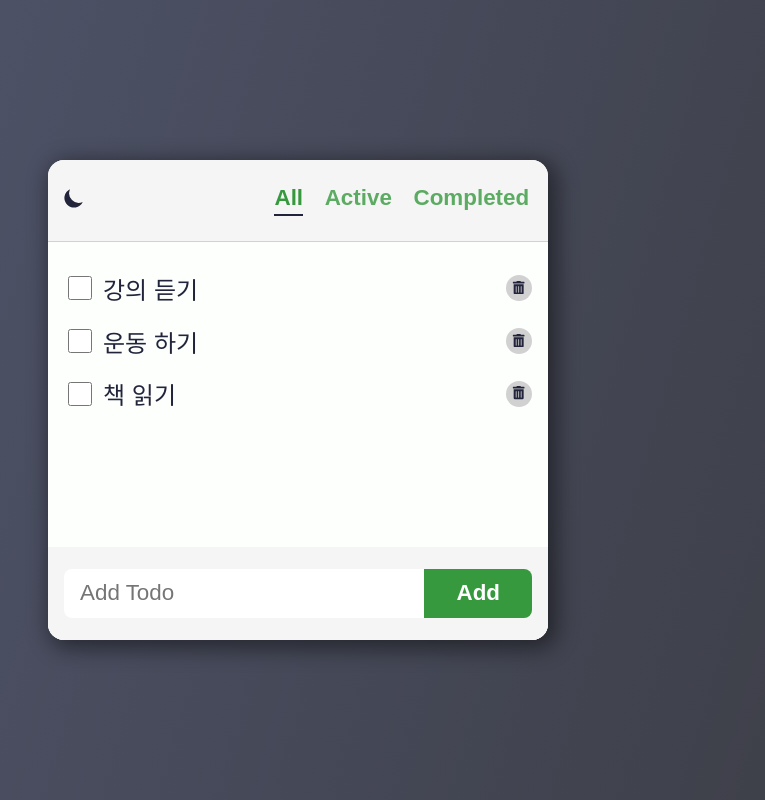
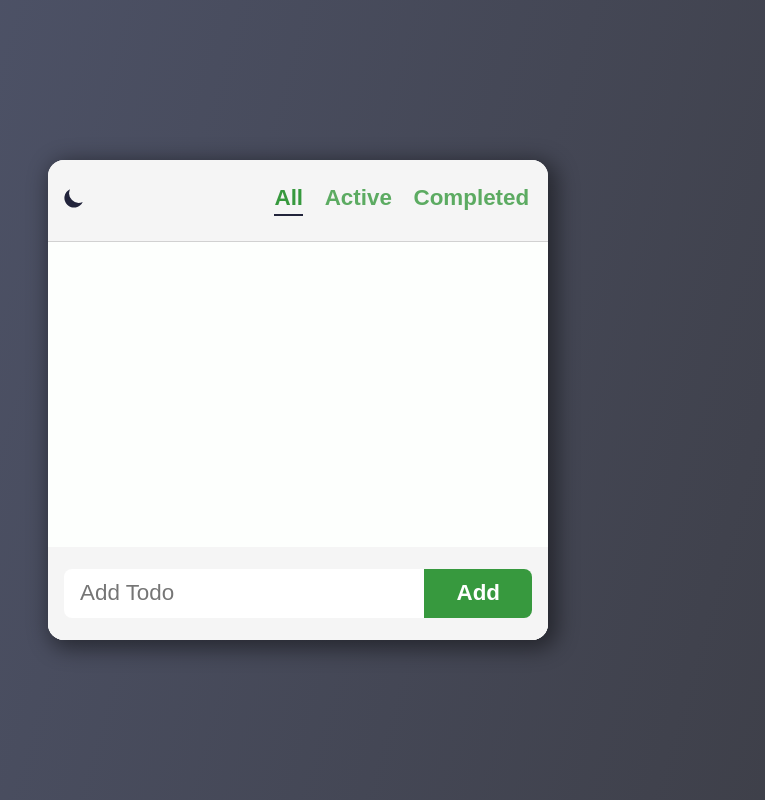
Before and after one commit to bm4656/React, a React (Create React App) app in the folder todo-project/: page / in a window 1280 px wide. Shown: the whole page, without its empty margins (342-1107 px from the left). Built offline with nearby package versions, Linux system fonts and the light colour scheme; the HTML template or start-up script is replaced by a standard one.

Commit message:
feat: 로컬스토리지 데이터 저장

```diff
--- a/todo-project/src/components/TodoList/TodoList.jsx
+++ b/todo-project/src/components/TodoList/TodoList.jsx
@@ -1,14 +1,10 @@
-import React, { useState } from 'react';
+import React, { useEffect, useState } from 'react';
 import AddTodo from '../AddTodo/AddTodo';
 import Todo from '../Todo/Todo';
 import styles from './TodoList.module.css';
 
 export default function TodoList({ filter }) {
-  const [todos, setTodos] = useState([
-    { id: 1, text: '강의 듣기', status: 'active' },
-    { id: 2, text: '운동 하기', status: 'active' },
-    { id: 3, text: '책 읽기', status: 'active' },
-  ]);
+  const [todos, setTodos] = useState(() => getTodo());
   const handleAdd = todo => {
     setTodos([...todos, todo]);
   };
@@ -18,6 +14,10 @@ export default function TodoList({ filter }) {
   const handleDelete = deleted => {
     setTodos(todos.filter(t => t.id !== deleted.id));
   };
+
+  useEffect(() => {
+    localStorage.setItem('todoList', JSON.stringify(todos));
+  }, [todos]);
   const filtered = getFilteredItems(todos, filter);
   return (
     <section className={styles.container}>
@@ -41,3 +41,7 @@ function getFilteredItems(todos, filter) {
   }
   return todos.filter(todo => todo.status === filter);
 }
+function getTodo() {
+  const todoList = JSON.parse(localStorage.getItem('todoList')) || [];
+  return todoList;
+}
```
